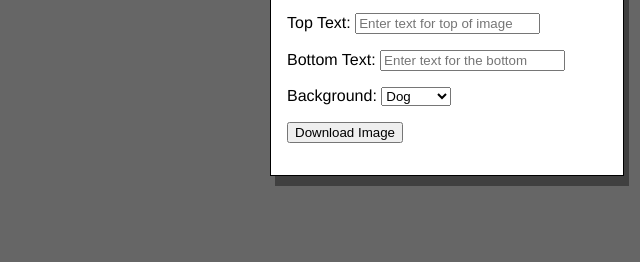
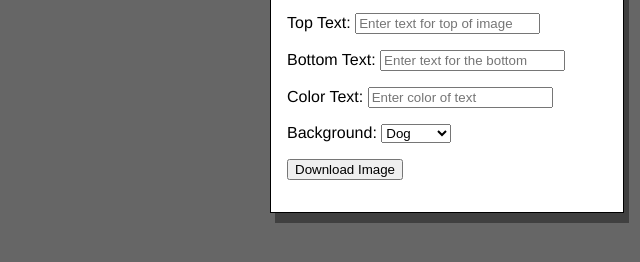
Before and after one commit to vpangng1/wats3020-image-maker, a plain HTML site: page index.html in a window 1280 px wide. Shown: the part 134-396 px from the top of the page, without its empty margins (640-1280 px from the left). Drawn offline with Linux system fonts and the light colour scheme.

Commit message:
attempted stretch goal

```diff
--- a/index.html
+++ b/index.html
@@ -27,6 +27,10 @@
         <label for="bottomText">Bottom Text:</label>
         <input name="bottomText" placeholder="Enter text for the bottom" value="">
       </p>
+       <p>
+        <label for="colorText">Color Text:</label>
+        <input name="colorText" placeholder="Enter color of text" value="">
+      </p>
       <p>
         <label for="backgroundImage">Background:</label>
         <select name="backgroundImage">
```
Also changed, not shown: js/main.js (+10 -0 lines).
